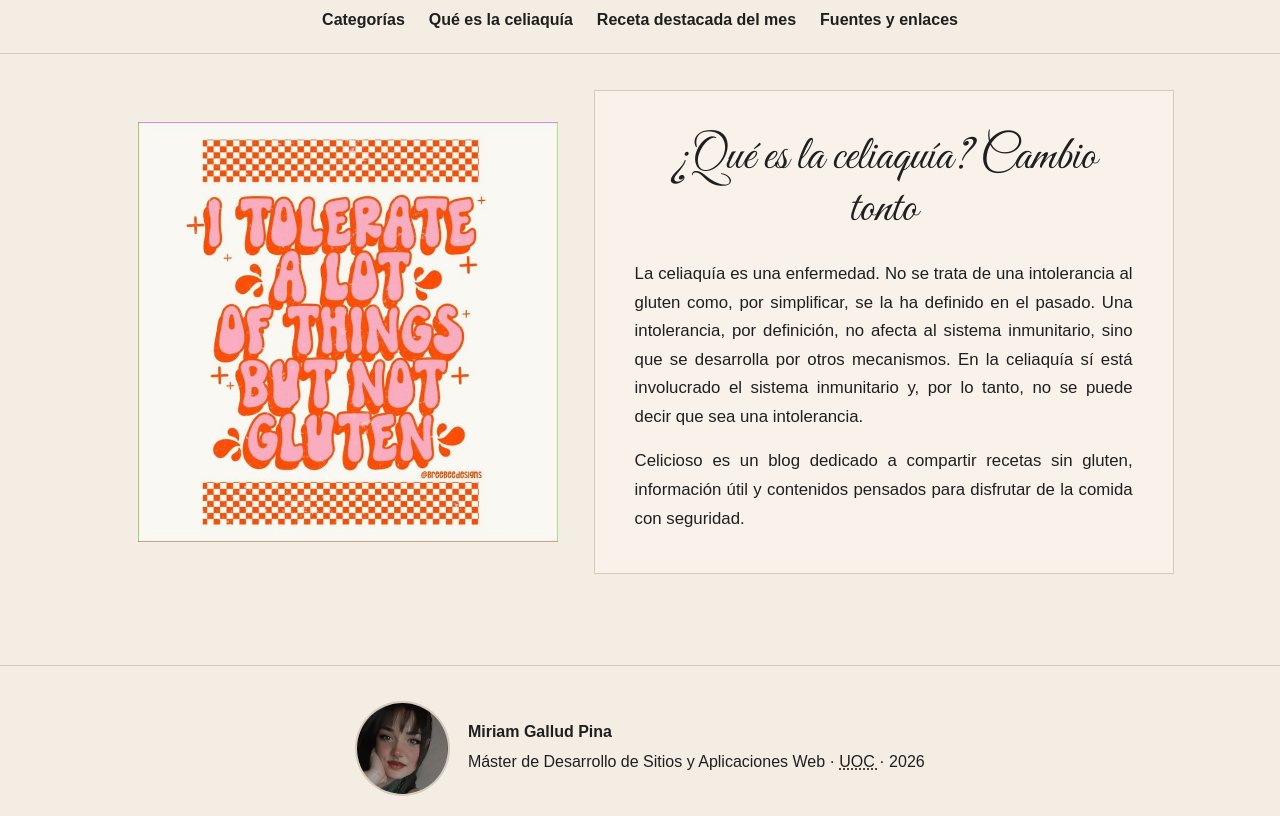
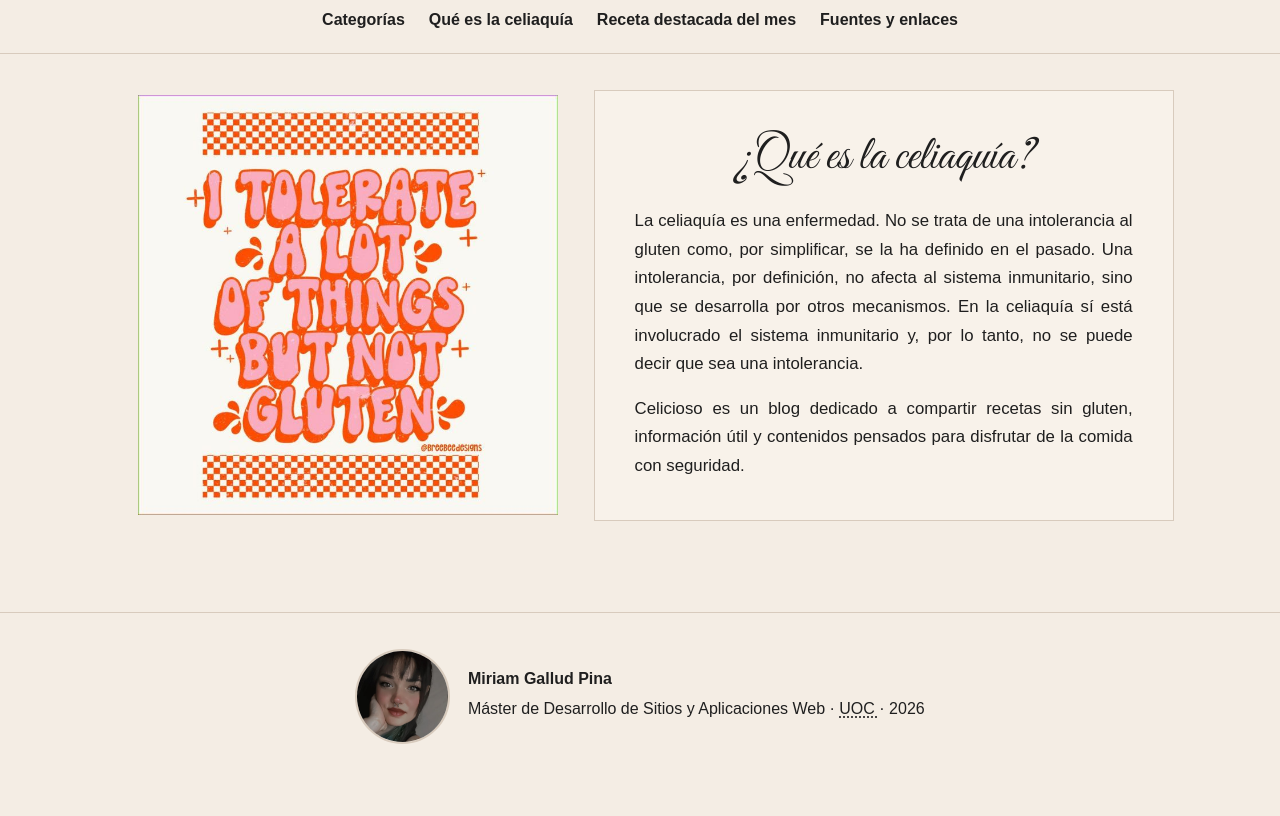
Before and after one commit to itsoctubre/recetas-sin-gluten, a website built with Parcel: page src/index.html in a window 1280 px wide. Shown: the part 91-907 px from the top of the page. After the commit the page ends 854 px from the top, so only its background shows below. Built offline with nearby package versions, Linux system fonts and the light colour scheme.

Commit message:
Definitivo2

```diff
--- a/src/index.html
+++ b/src/index.html
@@ -26,7 +26,7 @@
         />
 
         <section class="home-intro__content">
-          <h1 class="home-intro__title">¿Qué es la celiaquía? Cambio tonto</h1>
+          <h1 class="home-intro__title">¿Qué es la celiaquía?</h1>
 
           <p class="home-intro__text">
             La celiaquía es una enfermedad. No se trata de una intolerancia al gluten como,
```
